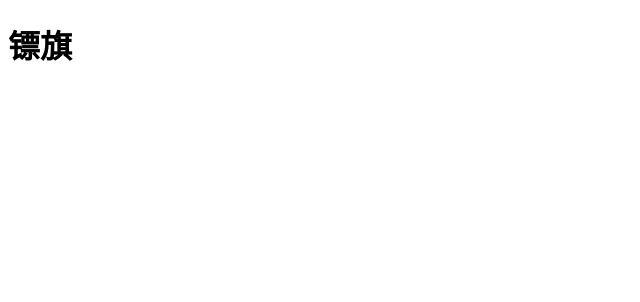
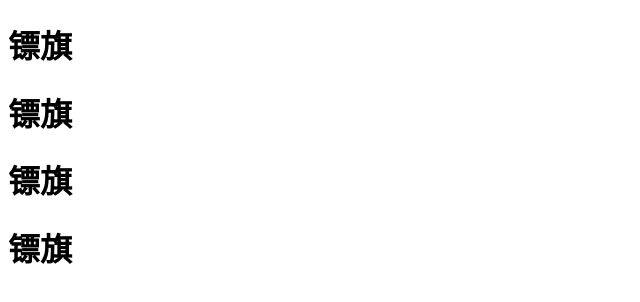
Before and after one commit to wangniu/re, a plain HTML site: page index.html in a window 1280 px wide. Shown: the whole page, without its empty margins (0-640 px from the left). Drawn offline with Linux system fonts and the light colour scheme.

Commit message:
2222
12222

```diff
--- a/index.html
+++ b/index.html
@@ -6,5 +6,9 @@
 	</head>
 	<body>
 		<h1>镖旗</h1>
+		<h1>镖旗</h1>
+		<h1>镖旗</h1>
+		<h1>镖旗</h1>
+
 	</body>
 </html>
```
